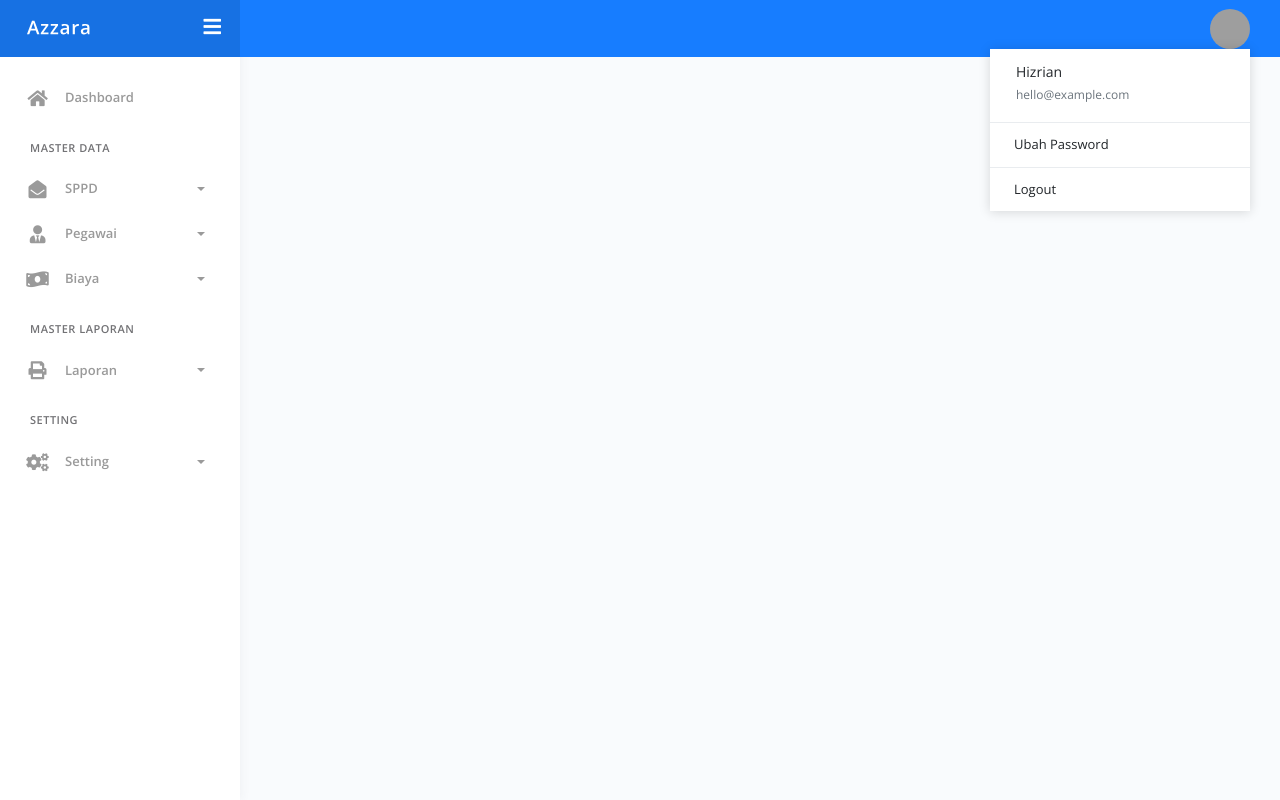
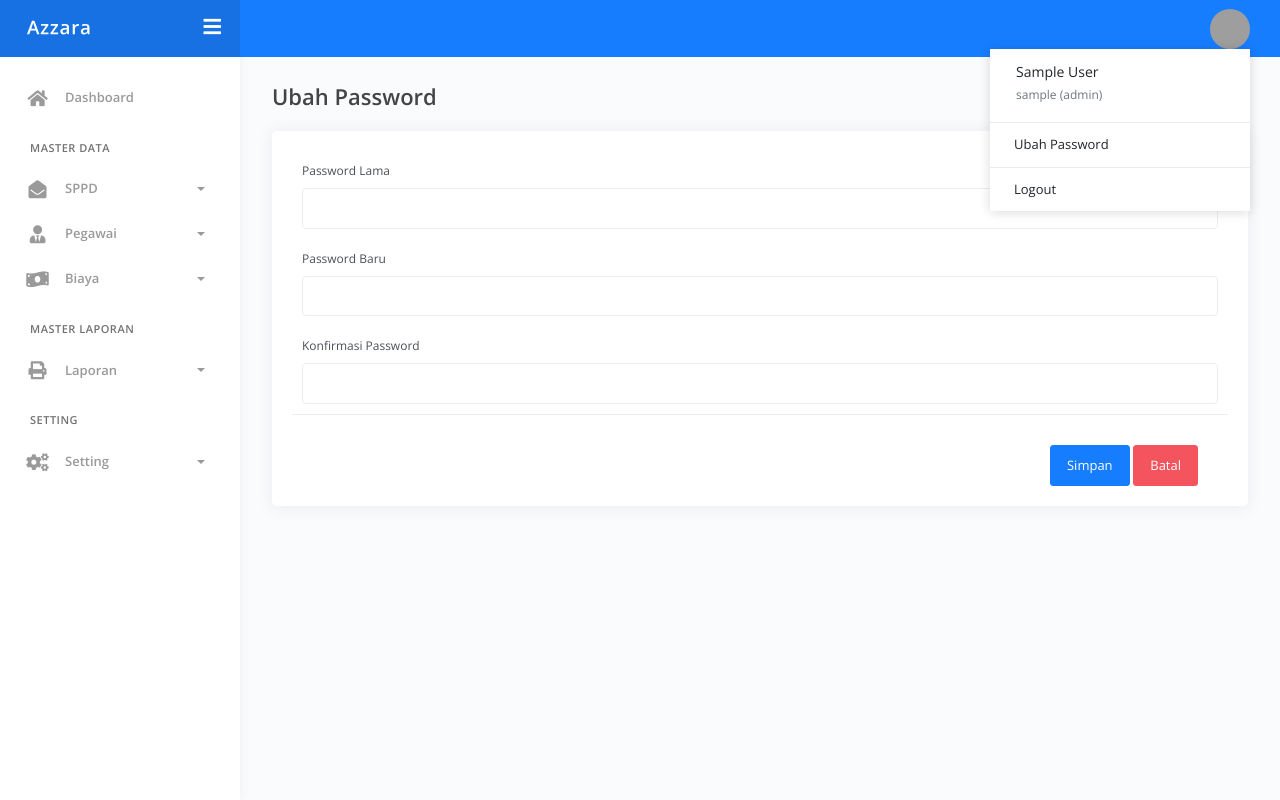
Before and after one commit to ahmadsabili/sppd, a PHP site: page /index.php?page=ubah-password in a window 1280 px wide, after a click that opens the changed part. Run offline with PHP 8.4, Linux system fonts and the light colour scheme; the visitor is signed in with stand-in values (Sample User, id 1); grey boxes are pictures that could not be loaded.

Commit message:
add user page role and change password

```diff
--- a/auth/login.php
+++ b/auth/login.php
@@ -10,11 +10,14 @@ $result = mysqli_query($koneksi, $sql);
 if (mysqli_num_rows($result) > 0) {
     $row = mysqli_fetch_assoc($result);
     if (password_verify($password, $row['password'])) {
+        $pegawai = mysqli_query($koneksi, "SELECT nama FROM pegawai WHERE id_pegawai = '$row[pegawai_id]'");
+        $pegawai = mysqli_fetch_assoc($pegawai);
         session_start();
-        $_SESSION['id'] = $row['id'];
+        $_SESSION['id_user'] = $row['id_user'];
         $_SESSION['username'] = $row['username'];
         $_SESSION['role'] = $row['role'];
         $_SESSION['pegawai_id'] = $row['pegawai_id'];
+        $_SESSION['nama'] = $pegawai['nama'];
         header('Location: ../index.php');
     } else {
         header('Location: ../login.php?pesan=username-password-salah');
--- a/auth/session.php
+++ b/auth/session.php
@@ -0,0 +1,5 @@
+<?php
+session_start();
+if (!isset($_SESSION['username'])) {
+    header('Location: login.php');
+}
--- a/controllers/pegawai/store.php
+++ b/controllers/pegawai/store.php
@@ -14,7 +14,7 @@ $query = mysqli_query($koneksi, $sql);
 
 if ($query) {
     $pegawai_id = mysqli_insert_id($koneksi);
-    $password = password_hash($nip, PASSWORD_DEFAULT);
+    $password = password_hash('123', PASSWORD_DEFAULT);
     mysqli_query($koneksi, "INSERT INTO users (username, password, role, pegawai_id) VALUES ('$nip', '$password', 'user', '$pegawai_id')");
 
     echo "<script>alert('Data berhasil ditambahkan!');window.location='../../index.php?page=pegawai';</script>";
--- /dev/null
+++ b/inc/js/confirm-password.js
@@ -0,0 +1,10 @@
+$(document).ready(function () {
+    $("#submit-button-password").click(function () {
+        var password = $("#password_baru").val();
+        var confirmPassword = $("#konfirmasi_password").val();
+        if (password != confirmPassword) {
+            alert("Konfirmasi password tidak sesuai");
+            return false;
+        }
+    });
+});
--- a/inc/navbar.php
+++ b/inc/navbar.php
@@ -34,14 +34,14 @@
                         <li>
                             <div class="user-box">
                                 <div class="u-text">
-                                    <h4>Hizrian</h4>
-                                    <p class="text-muted">hello@example.com</p>
+                                    <h4><?= $_SESSION['nama'] ?></h4>
+                                    <p class="text-muted"><?= $_SESSION['username'] ?> (<?= $_SESSION['role'] ?>)</p>
                                 </div>
                             </div>
                         </li>
                         <li>
                             <div class="dropdown-divider"></div>
-                            <a class="dropdown-item" href="#">Ubah Password</a>
+                            <a class="dropdown-item" href="index.php?page=ubah-password">Ubah Password</a>
                             <div class="dropdown-divider"></div>
                             <a class="dropdown-item" href="auth/logout.php">Logout</a>
                         </li>
--- a/inc/sidebar.php
+++ b/inc/sidebar.php
@@ -10,6 +10,21 @@
                         <p>Dashboard</p>
                     </a>
                 </li>
+                <?php if ($_SESSION['role'] == 'user') : ?>
+                <li class="nav-item <?= $_GET['page'] == 'spt' ? 'active' : '' ?>">
+                    <a href="index.php?page=spt">
+                        <i class="fas fa-envelope"></i>
+                        <p>SPT</p>
+                    </a>
+                </li>
+                <li class="nav-item <?= $_GET['page'] == 'perjalanan-dinas' ? 'active' : '' ?>">
+                    <a href="index.php?page=perjalanan-dinas">
+                        <i class="fas fa-plane"></i>
+                        <p>Perjalanan Dinas</p>
+                    </a>
+                </li>
+                <?php endif; ?>
+                <?php if ($_SESSION['role'] == 'admin') : ?>
                 <li class="nav-section">
                     <span class="sidebar-mini-icon">
                         <i class="fa fa-ellipsis-h"></i>
@@ -143,6 +158,7 @@
                         </ul>
                     </div>
                 </li>
+                <?php endif; ?>
             </ul>
         </div>
     </div>
--- a/index.php
+++ b/index.php
@@ -1,5 +1,6 @@
 <?php
 include 'config/koneksi.php';
+include 'auth/session.php';
 ?>
 
 <!DOCTYPE html>
@@ -130,6 +131,12 @@ include 'config/koneksi.php';
 			if ($page == 'perjalanan-dinas') {
 				include 'pages/perjalanan-dinas/index.php';
 			}
+			if ($page == 'tambah-perjalanan-dinas') {
+				include 'pages/perjalanan-dinas/create.php';
+			}
+			if ($page == 'ubah-password') {
+				include 'pages/ubah-password/index.php';
+			}
 		}
 		else
 		{
@@ -207,5 +214,6 @@ include 'config/koneksi.php';
 </script>
 <script src="inc/js/edit-button.js"></script>
 <script src="inc/js/total.js"></script>
+<script src="inc/js/confirm-password.js"></script>
 </body>
 </html>
--- a/pages/ubah-password/index.php
+++ b/pages/ubah-password/index.php
@@ -0,0 +1,42 @@
+<?php
+$id_user = $_SESSION['id_user'];
+?>
+
+<div class="main-panel">
+    <div class="content">
+        <div class="page-inner">
+            <div class="page-header">
+                <h4 class="page-title">Ubah Password</h4>
+            </div>
+            <div class="row">
+                <div class="col-md-12">
+                    <div class="card">
+                        <div class="card-body">
+                            <form action="controllers/ubah-password/update.php" method="POST">
+                                <input type="hidden" name="id" value="<?= $id_user ?>">
+                                <div class="form-group">
+                                    <label for="password_lama">Password Lama</label>
+                                    <input type="password" class="form-control" id="password_lama" name="password_lama" required>
+                                </div>
+                                <div class="form-group">
+                                    <label for="password_baru">Password Baru</label>
+                                    <input type="password" class="form-control" id="password_baru" name="password_baru" required>
+                                </div>
+                                <div class="form-group">
+                                    <label for="konfirmasi_password">Konfirmasi Password</label>
+                                    <input type="password" class="form-control" id="konfirmasi_password" name="konfirmasi_password" required>
+                                </div>
+                                <div class="card-action">
+                                    <div class="float-right">
+                                        <button type="submit" class="btn btn-primary" id="submit-button-password">Simpan</button>
+                                        <a href="index.php?page=kota" class="btn btn-danger">Batal</a>
+                                    </div>
+                                </div>
+                            </form>
+                        </div>
+                    </div>
+                </div>
+            </div>
+        </div>
+    </div>
+</div>
```
Also changed, not shown: controllers/perjalanan-dinas/store.php (added, +17 -0 lines), controllers/spt/delete.php (added, +12 -0 lines), controllers/ubah-password/update.php (+22 -0 lines), login.php (+12 -0 lines), pages/perjalanan-dinas/create.php (added, +74 -0 lines), pages/perjalanan-dinas/index.php (+7 -1 lines), pages/spt/index.php (+34 -28 lines).
